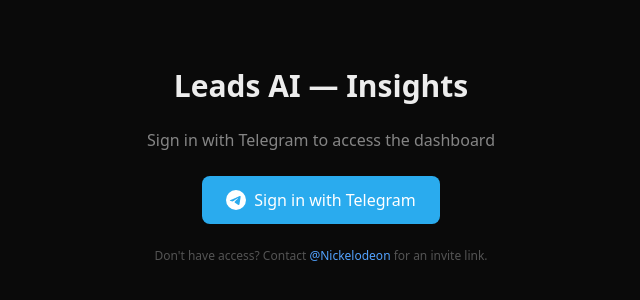
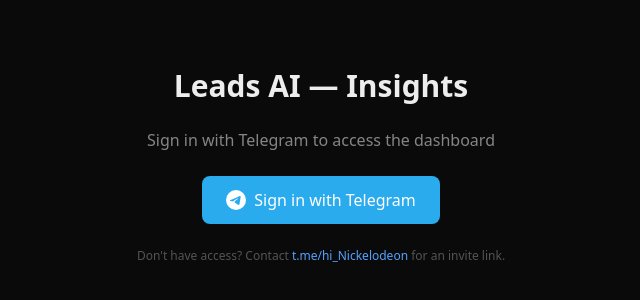
Before and after one commit to KOLAYDER69/text2sql, a Next.js app in the folder apps/web/: page /login in a window 1280 px wide. Shown: the part 234-534 px from the top of the page, without its empty margins (319-959 px from the left). Built offline with nearby package versions, Linux system fonts and the light colour scheme.

Commit message:
Update contact link to t.me/hi_Nickelodeon on login page
Co-Authored-By: Claude Opus 4.6 <noreply@anthropic.com>

```diff
--- a/apps/web/src/app/login/page.tsx
+++ b/apps/web/src/app/login/page.tsx
@@ -117,12 +117,12 @@ export default function LoginPage() {
         <p className="text-xs text-white/30">
           Don&apos;t have access? Contact{" "}
           <a
-            href="https://t.me/Nickelodeon"
+            href="https://t.me/hi_Nickelodeon"
             target="_blank"
             rel="noopener noreferrer"
             className="text-blue-400 hover:underline"
           >
-            @Nickelodeon
+            t.me/hi_Nickelodeon
           </a>{" "}
           for an invite link.
         </p>
```
